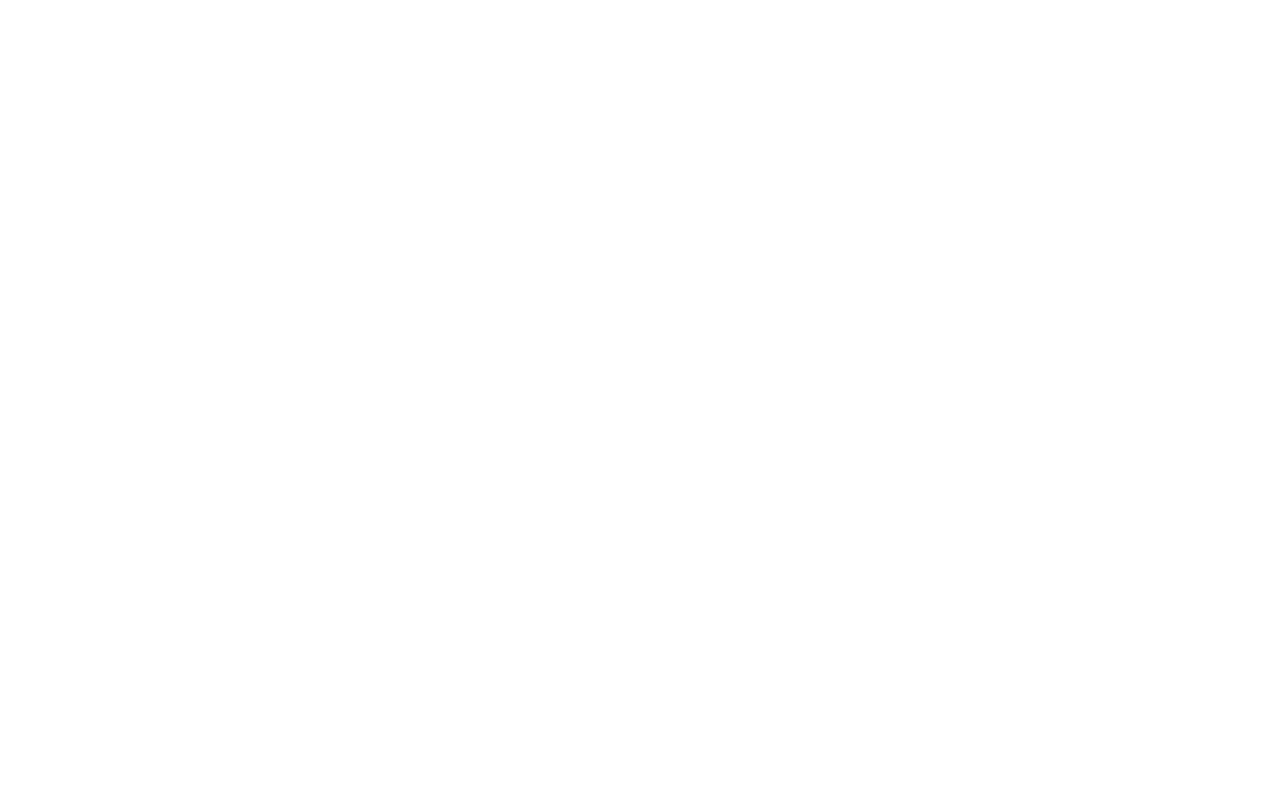
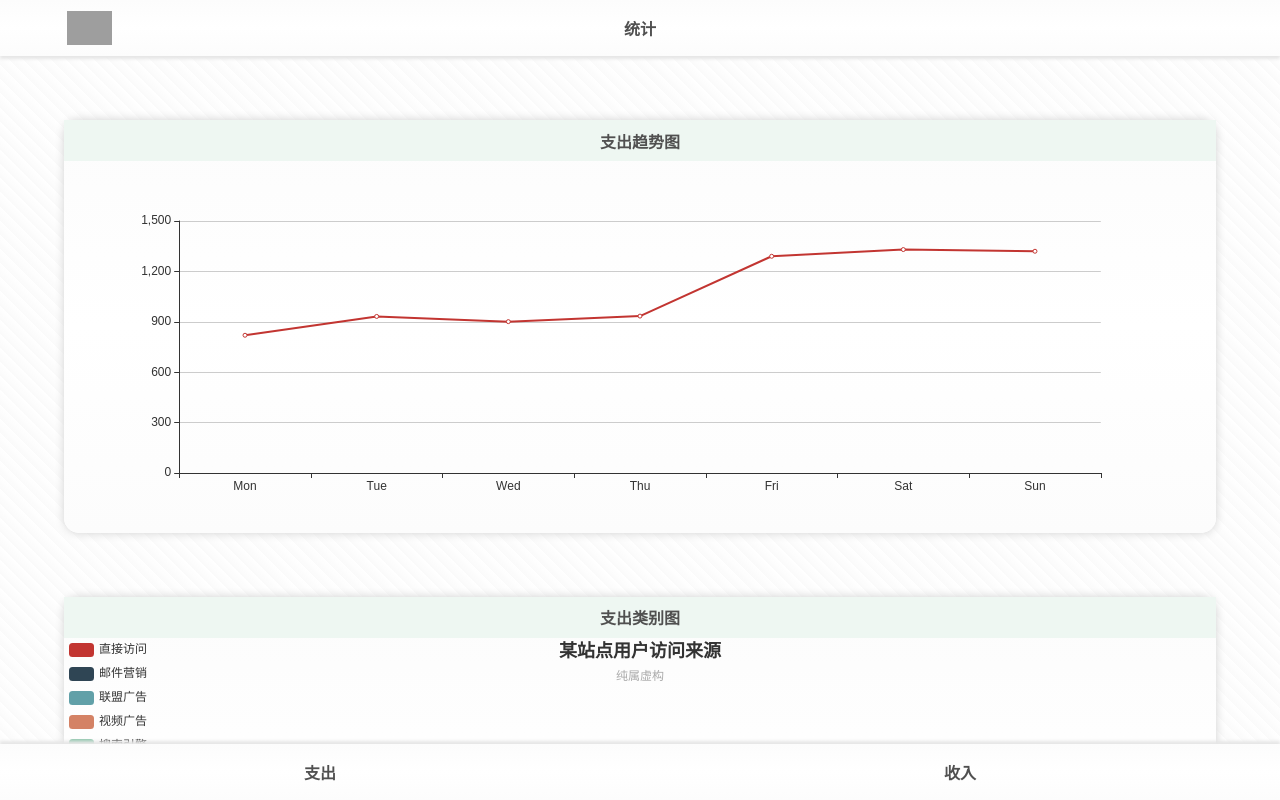
Before and after one commit to undefine4080/Bookep, a Vue app: page /statistic in a window 1280 px wide. Built offline with nearby package versions, Linux system fonts and the light colour scheme; grey boxes are pictures that could not be loaded.

Commit message:
总结：完成静态 Statistic 页面 细节：1.引入 Echarts

```diff
--- a/package.json
+++ b/package.json
@@ -12,6 +12,7 @@
         "build": "node build/build.js"
     },
     "dependencies": {
+        "echarts": "^4.8.0",
         "sass": "^1.26.10",
         "vue": "^2.5.2",
         "vue-router": "^3.0.1",
--- a/src/assets/theme/white/white.scss
+++ b/src/assets/theme/white/white.scss
@@ -11,6 +11,10 @@
 .base-color {
     color: rgb(80, 80, 80); // 石墨黑
     background-image: repeating-linear-gradient(45deg, #ffffff 20px, #fafafa 20px, #ffffff 20px, #fafafa 20px, #ffffff 30px);
+}
+
+.mark{
+    background-color: #eef7f2;
 }
 
 .font {
--- a/src/components/pages/detail/Detail.vue
+++ b/src/components/pages/detail/Detail.vue
@@ -46,8 +46,3 @@
   }
 }
 </script>
-
-<style lang="scss">
-.detail-area {
-}
-</style>
--- a/src/components/pages/detail/src/DetailBar.vue
+++ b/src/components/pages/detail/src/DetailBar.vue
@@ -1,6 +1,6 @@
 <template>
   <div class="detail-bar theme-color outer-shadow font">
-    <div class="detail-bar-date h-row-center">
+    <div class="detail-bar-date mark h-row-center">
       <span>下午2：30</span>
       <span>2020/8/4</span>
     </div>
@@ -37,7 +37,6 @@
 .detail-bar-date {
   border-radius: 8px 8px 0 0;
   justify-content: space-between;
-  background-color: #eef7f2;
 }
 
 .detail-bar-date,
--- a/src/components/pages/setting/Setting.vue
+++ b/src/components/pages/setting/Setting.vue
@@ -0,0 +1,29 @@
+<template>
+  <div class="settings">
+    <option-bar :data="optBarData" class="base-color"></option-bar>
+  </div>
+</template>
+
+<script>
+  export default {
+    name: 'Setting',
+    data() {
+      return {
+        optBarData: {
+          left: {
+            icon: 'back',
+            route: '/theme'
+          },
+          center: '设置',
+          right: {
+            icon: 'setting',
+            route: '/setting'
+          }
+        }
+      }
+    }
+  }
+</script>
+
+<style>
+</style>
--- a/src/components/pages/statistic/Statistic.vue
+++ b/src/components/pages/statistic/Statistic.vue
@@ -0,0 +1,111 @@
+<template>
+  <div class="statistic page font base-color">
+    <option-bar :data="topOptBarData" class="down-shadow"></option-bar>
+
+    <div class="statistic-area option-content">
+      <div class="charts radiu outer-shadow theme-color">
+        <div class="chart-title wh-row-center mark">支出趋势图</div>
+        <div id="line-map" class="chart-content wh-row-center"></div>
+      </div>
+
+      <div class="charts radiu outer-shadow theme-color">
+        <div class="chart-title wh-row-center mark">支出类别图</div>
+        <div id="pie-map" class="chart-content wh-row-center"></div>
+      </div>
+
+      <div class="charts radiu outer-shadow theme-color">
+        <div class="chart-title wh-row-center">支出账户图</div>
+        <div id="block-map" class="chart-content wh-row-center"></div>
+      </div>
+    </div>
+
+    <div class="statistic-btns up-shadow wh-row-center theme-color">
+      <div class="wh-row-center point">支出</div>
+      <div class="wh-row-center point">收入</div>
+    </div>
+  </div>
+</template>
+
+<script>
+  import OptionBar from '../../common/OptionBar.vue'
+  import {
+    lineMapData,
+    pieMapData,
+    blockMapData
+  } from './src/data.js'
+
+  export default {
+    name: 'Statistic',
+    components: {
+      OptionBar
+    },
+    data() {
+      return {
+        topOptBarData: {
+          left: {
+            icon: 'back',
+            route: '/main'
+          },
+          center: '统计',
+          right: {}
+        },
+        chartData: [{
+          el: 'line-map',
+          data: lineMapData
+        }, {
+          el: 'pie-map',
+          data: pieMapData
+        },{
+          el: 'block-map',
+          data: blockMapData
+        }]
+      }
+    },
+    methods: {
+          draw(chartData) {
+            for(let i=0; i < chartData.length; i++){
+              const board = this.$echarts.init(
+                document.getElementById(chartData[i].el)
+              );
+              board.setOption(chartData[i].data);
+            }
+          }
+    },
+    mounted(){
+      this.draw(this.chartData)
+    }
+ }
+</script>
+
+<style lang="scss">
+.statistic-btns {
+  width: 100%;
+  height: 7%;
+  box-sizing: border-box;
+  position: relative;
+  z-index: 10;
+  background-color: rgb(228, 228, 228);
+
+  div {
+    width: 50%;
+    height: 100%;
+  }
+}
+
+.charts {
+  width: auto;
+  height: 60%;
+  box-sizing: border-box;
+  margin: 5%;
+}
+
+.chart-title {
+  width: 100%;
+  height: 10%;
+}
+
+.chart-content {
+  width: 100%;
+  height: 90%;
+}
+</style>
--- /dev/null
+++ b/src/components/pages/statistic/src/data.js
@@ -0,0 +1,145 @@
+const lineMapData = {
+  xAxis: {
+    type: 'category',
+    data: ['Mon', 'Tue', 'Wed', 'Thu', 'Fri', 'Sat', 'Sun']
+  },
+  yAxis: {
+    type: 'value'
+  },
+  series: [{
+    data: [820, 932, 901, 934, 1290, 1330, 1320],
+    type: 'line'
+  }]
+}
+
+const pieMapData = {
+  title: {
+    text: '某站点用户访问来源',
+    subtext: '纯属虚构',
+    left: 'center'
+  },
+  tooltip: {
+    trigger: 'item',
+    formatter: '{a} <br/>{b} : {c} ({d}%)'
+  },
+  legend: {
+    orient: 'vertical',
+    left: 'left',
+    data: ['直接访问', '邮件营销', '联盟广告', '视频广告', '搜索引擎']
+  },
+  series: [{
+    name: '访问来源',
+    type: 'pie',
+    radius: '55%',
+    center: ['50%', '60%'],
+    data: [{
+        value: 335,
+        name: '直接访问'
+      },
+      {
+        value: 310,
+        name: '邮件营销'
+      },
+      {
+        value: 234,
+        name: '联盟广告'
+      },
+      {
+        value: 135,
+        name: '视频广告'
+      },
+      {
+        value: 1548,
+        name: '搜索引擎'
+      }
+    ],
+    emphasis: {
+      itemStyle: {
+        shadowBlur: 10,
+        shadowOffsetX: 0,
+        shadowColor: 'rgba(0, 0, 0, 0.5)'
+      }
+    }
+  }]
+}
+
+const blockMapData = {
+  backgroundColor: '#2c343c',
+
+  title: {
+    text: 'Customized Pie',
+    left: 'center',
+    top: 20,
+    textStyle: {
+      color: '#ccc'
+    }
+  },
+
+  tooltip: {
+    trigger: 'item',
+    formatter: '{a} <br/>{b} : {c} ({d}%)'
+  },
+
+  visualMap: {
+    show: false,
+    min: 80,
+    max: 600,
+    inRange: {
+      colorLightness: [0, 1]
+    }
+  },
+  series: [{
+    name: '访问来源',
+    type: 'pie',
+    radius: '55%',
+    center: ['50%', '50%'],
+    data: [{
+        value: 335,
+        name: '直接访问'
+      },
+      {
+        value: 310,
+        name: '邮件营销'
+      },
+      {
+        value: 274,
+        name: '联盟广告'
+      },
+      {
+        value: 235,
+        name: '视频广告'
+      },
+      {
+        value: 400,
+        name: '搜索引擎'
+      }
+    ].sort(function(a, b) {
+      return a.value - b.value;
+    }),
+    roseType: 'radius',
+    label: {
+      color: 'rgba(255, 255, 255, 0.3)'
+    },
+    labelLine: {
+      lineStyle: {
+        color: 'rgba(255, 255, 255, 0.3)'
+      },
+      smooth: 0.2,
+      length: 10,
+      length2: 20
+    },
+    itemStyle: {
+      color: '#c23531',
+      shadowBlur: 200,
+      shadowColor: 'rgba(0, 0, 0, 0.5)'
+    },
+
+    animationType: 'scale',
+    animationEasing: 'elasticOut',
+    animationDelay: function(idx) {
+      return Math.random() * 200;
+    }
+  }]
+}
+
+export {lineMapData, pieMapData, blockMapData}
--- a/src/main.js
+++ b/src/main.js
@@ -9,6 +9,9 @@
 import './assets/theme/white/white.scss'
 import '../static/style/animate.scss'
 
+import echarts from 'echarts'
+Vue.prototype.$echarts = echarts;
+
 Vue.config.productionTip = false
 
 /* eslint-disable no-new */
```
Also changed, not shown: src/router/index.js (+8 -0 lines), static/style/layout.scss (+15 -0 lines), 1 other file (tests, documents, lock files or other folders).
